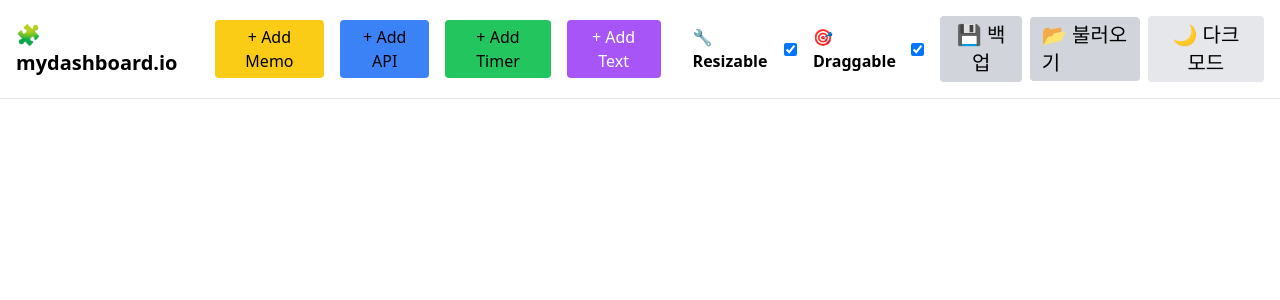
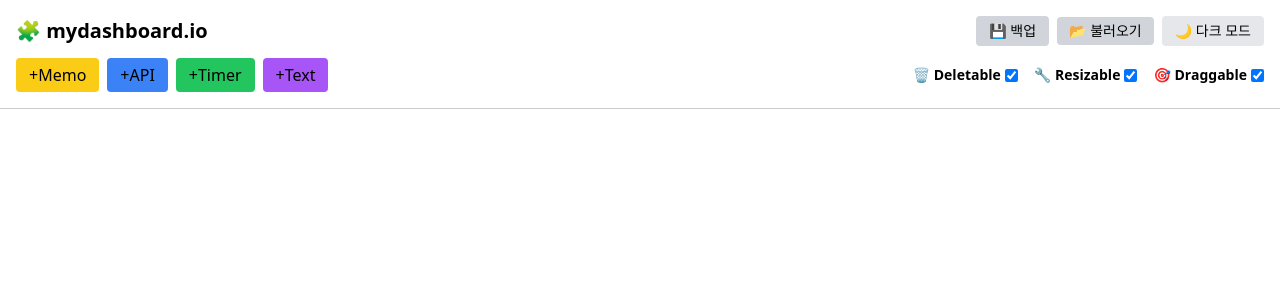
Before and after one commit to GGingGGang/Mydashboard, a React (Vite) app: page / in a window 1280 px wide. Shown: the top 300 px of the page. Built offline with nearby package versions, Linux system fonts and the light colour scheme.

Commit message:
remove words

```diff
--- a/src/App.jsx
+++ b/src/App.jsx
@@ -13,6 +13,7 @@ export default function App() {
   const [resizable, setResizable] = useState(true);
   const [draggable, setDraggable] = useState(true);
   const [darkMode, setDarkMode] = useState(false);
+  const [deletable, setDeletable] = useState(true);
 
   { /* 위젯 관련 */}
   const addWidget = (type = {}, props = {}) => {
@@ -127,53 +128,13 @@ export default function App() {
 
   return (
     <div className="min-h-screen w-screen bg-gray-100 dark:bg-gray-900 text-black dark:text-white transition-colors duration-300">
-
-      <header className="p-4 text-xl font-bold border-b bg-white dark:bg-gray-800 shadow flex items-center gap-4">
-        <span className="mr-4">🧩 mydashboard.io</span>
-
-        {/* 기존 Add 버튼들 */}
-        <button
-          onClick={() => addWidget('memo', { content: '' })}
-          className="bg-yellow-400 text-black px-3 py-1 rounded text-base font-normal"
-        >
-          + Add Memo
-        </button>
-        <button
-          onClick={() => addWidget('api', { url: '', headers: '', body: '', method: 'GET', result: '' })}
-          className="bg-blue-500 text-black px-3 py-1 rounded text-base font-normal"
-        >
-          + Add API
-        </button>
-        <button
-          onClick={() => addWidget('timer')}
-          className="bg-green-500 text-black px-3 py-1 rounded text-base font-normal"
-        >
-          + Add Timer
-        </button>
-        <button
-          onClick={() => addWidget('text', { content: '텍스트를 입력하세요' })}
-          className="bg-purple-500 text-white px-3 py-1 rounded text-base font-normal"
-        >
-          + Add Text
-        </button>
-
-        <label className="flex items-center gap-2 text-base ml-4">
-          🔧 Resizable
-          <input
-            type="checkbox"
-            checked={resizable}
-            onChange={(e) => setResizable(e.target.checked)}
-          />
-        </label>
-        <label className="flex items-center gap-2 text-base">
-          🎯 Draggable
-          <input
-            type="checkbox"
-            checked={draggable}
-            onChange={(e) => setDraggable(e.target.checked)}
-          />
-        </label>
-      <div className="flex items-center gap-2 ml-auto">
+      <header className="p-4 text-sm font-bold border-b border-black/20 dark:border-white/40 bg-white dark:bg-gray-800 shadow space-y-3">
+        {/* 1줄: 로고 + 기능 버튼 */}
+        <div className="flex items-center justify-between flex-wrap gap-2">
+          <div className="flex items-center gap-2 text-black dark:text-white font-bold text-xl">
+            🧩 mydashboard.io
+          </div>
+          <div className="flex items-center gap-2">
             <button
               onClick={() => {
                 const blob = new Blob([exportWidgets()], { type: 'application/json' });
@@ -215,6 +176,66 @@ export default function App() {
               {darkMode ? '☀️ 라이트 모드' : '🌙 다크 모드'}
             </button>
           </div>
+        </div>
+
+        {/* 2줄: Add 버튼들 왼쪽 + 옵션 오른쪽 */}
+        <div className="flex justify-between flex-wrap items-center gap-3">
+          {/* 왼쪽 Add 버튼 */}
+          <div className="flex gap-2 text-base font-normal">
+            <button
+              onClick={() => addWidget('memo', { content: '' })}
+              className="bg-yellow-400 text-black px-3 py-1 rounded"
+            >
+              +Memo
+            </button>
+            <button
+              onClick={() => addWidget('api', { url: '', headers: '', body: '', method: 'GET', result: '' })}
+              className="bg-blue-500 text-black px-3 py-1 rounded"
+            >
+              +API
+            </button>
+            <button
+              onClick={() => addWidget('timer')}
+              className="bg-green-500 text-black px-3 py-1 rounded"
+            >
+              +Timer
+            </button>
+            <button
+              onClick={() => addWidget('text', { content: '텍스트를 입력하세요' })}
+              className="bg-purple-500 text-black px-3 py-1 rounded"
+            >
+              +Text
+            </button>
+          </div>
+
+          {/* 오른쪽 옵션 토글 */}
+          <div className="flex items-center gap-4 text-sm text-black dark:text-white">
+            <label className="flex items-center gap-1">
+              🗑️ Deletable
+              <input
+                type="checkbox"
+                checked={deletable}
+                onChange={(e) => setDeletable(e.target.checked)}
+              />
+            </label>
+            <label className="flex items-center gap-1">
+              🔧 Resizable
+              <input
+                type="checkbox"
+                checked={resizable}
+                onChange={(e) => setResizable(e.target.checked)}
+              />
+            </label>
+            <label className="flex items-center gap-1">
+              🎯 Draggable
+              <input
+                type="checkbox"
+                checked={draggable}
+                onChange={(e) => setDraggable(e.target.checked)}
+              />
+            </label>
+          </div>
+        </div>
       </header>
 
       <main className="w-full h-[calc(100vh-4rem)] bg-white dark:bg-gray-800 transition-colors duration-300 overflow-auto p-4 relative" id="canvas">
@@ -248,6 +269,8 @@ export default function App() {
                : 'bg-yellow-200 dark:bg-gray-700 dark:text-white shadow rounded'
             }
           >
+
+
             <div className="relative w-full h-full">
               <div className="absolute top-1 right-1 flex gap-1 z-10">
                 {/* <button
@@ -256,12 +279,14 @@ export default function App() {
                 >
                   🧬
                 </button> */}
+                {deletable && (
                   <button
                     onClick={() => deleteWidget(widget.id)}
                     className="text-xs px-1 bg-red-300 hover:bg-red-400 rounded"
                   >
                     ❌
                   </button>
+                )}
               </div>
               <div className="w-full h-full p-2 overflow-hidden">
                 {widget.type === 'memo' && (
```
Lines whose indentation alone changed are shown as unchanged.
